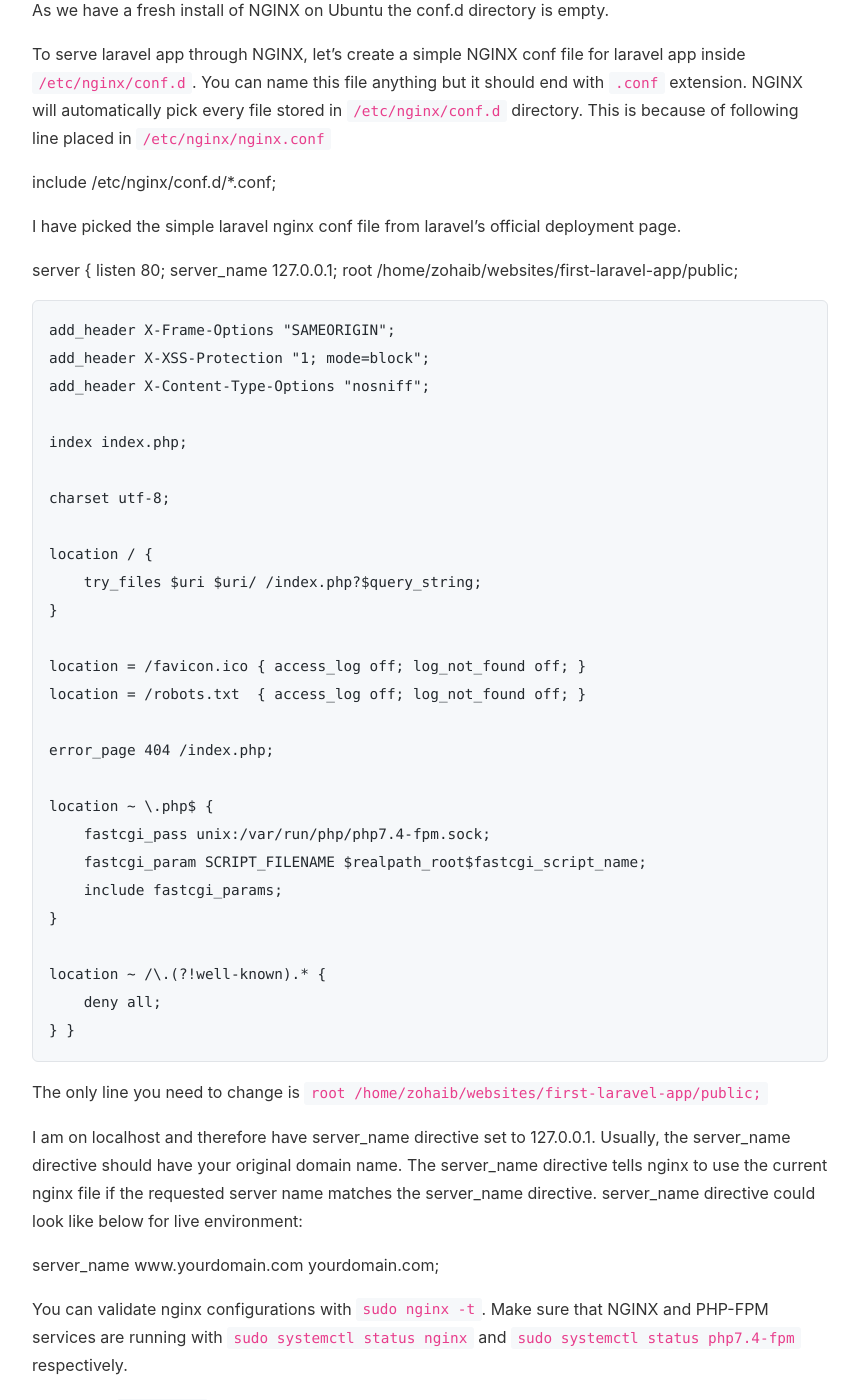
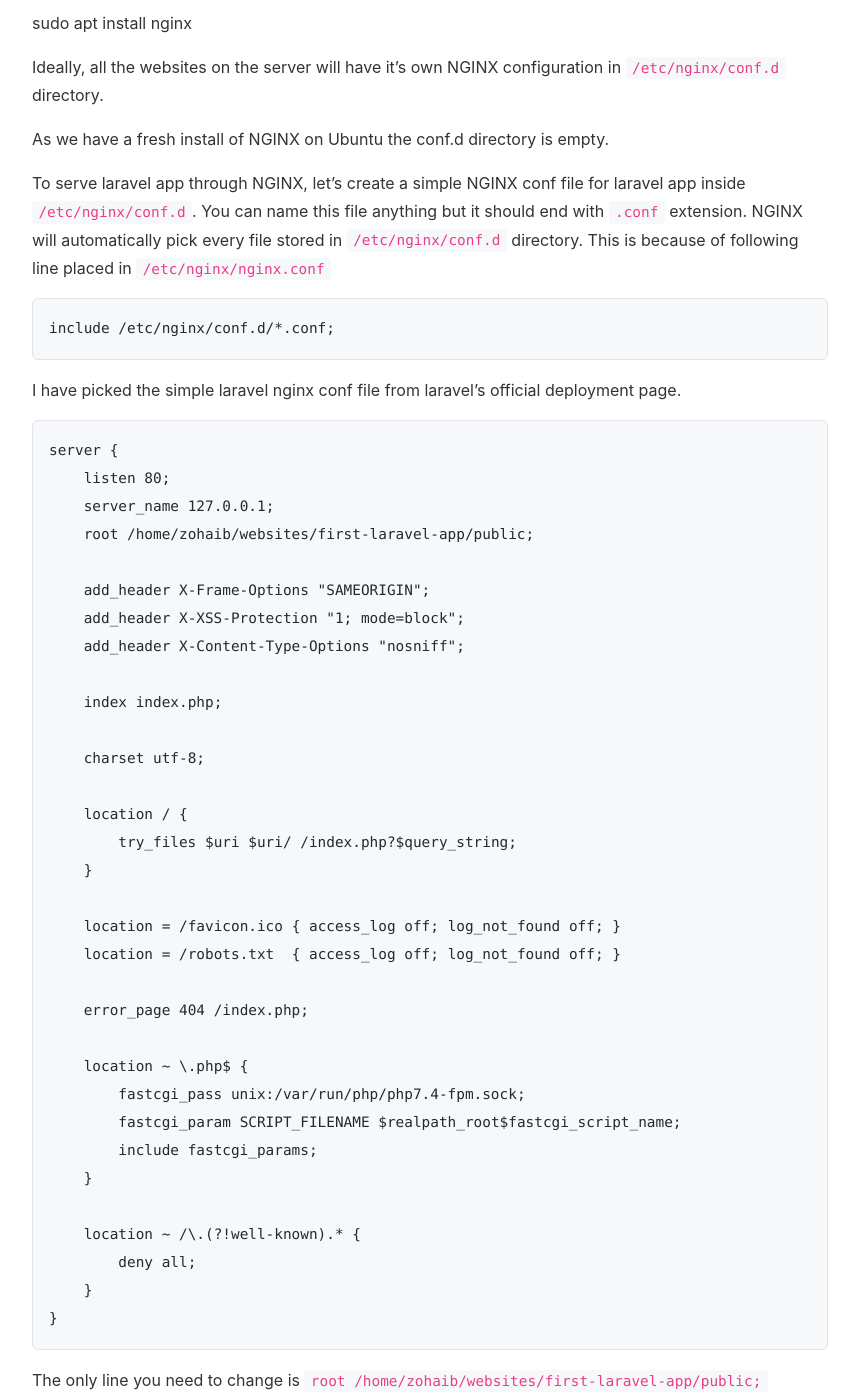
Before and after one commit to zohaib-shah/weblearningblog, a Jekyll site: the page built from _posts/2021-02-16-how-to-install-laravel-with-nginx-on-ubuntu.md, in a window 1280 px wide and 1400 px high, scrolled down 2291 px. Shown: the whole window, without its empty margins (210-1069 px from the left). Built offline with Jekyll 4.4.1, drawn with Linux system fonts in a browser that asks for light colours; some of the changed text lies outside the part shown.

Commit message:
Fix code formatting in laravel-nginx and redis-mongodb posts

````diff
--- a/_posts/2021-02-16-how-to-install-laravel-with-nginx-on-ubuntu.md
+++ b/_posts/2021-02-16-how-to-install-laravel-with-nginx-on-ubuntu.md
@@ -50,25 +50,29 @@ Verify that all the modules are installed by running `php -m`
 
 As NPM is for NodeJS and PIP is for Python, PHP has it's dependency manager in the shape of [Composer](https://getcomposer.org" target="_blank" rel="noreferrer noopener nofollow). Install Composer on Ubuntu with following simple steps:
 
-
-`sudo apt install curl``curl -sS https://getcomposer.org/installer | php``sudo mv composer.phar /usr/local/bin/composer`
-
+```bash
+sudo apt install curl
+curl -sS https://getcomposer.org/installer | php
+sudo mv composer.phar /usr/local/bin/composer
+```
 
 ### Add Laravel installer through composer
 
 
 Let's add laravel installer through composer.
 
+```bash
 composer global require laravel/installer
-
+```
 
 Laravel installer is now available to use, but possibly Ubuntu shell doesn't know the directory to execute laravel installer from.
 
 
 To make Ubuntu recognize laravel installer, add composer's system-wide vendor bin directory to the PATH variable.
 
+```bash
 export PATH="$PATH:$HOME/.config/composer/vendor/bin"
-
+```
 
 It is important to note here that the location of composer's vendor bin directory is different for each operating system (My one is Ubuntu 20.04)
 
@@ -98,11 +102,13 @@ As we have a fresh install of NGINX on Ubuntu the conf.d directory is empty.
 
 To serve laravel app through NGINX, let's create a simple NGINX conf file for laravel app inside `/etc/nginx/conf.d`. You can name this file anything but it should end with `.conf` extension. NGINX will automatically pick every file stored in `/etc/nginx/conf.d` directory. This is because of following line placed in `/etc/nginx/nginx.conf`
 
+```nginx
 include /etc/nginx/conf.d/*.conf;
-
+```
 
 I have picked the simple laravel nginx conf file from laravel's official deployment page.
 
+```nginx
 server {
     listen 80;
     server_name 127.0.0.1;
@@ -135,22 +141,25 @@ server {
         deny all;
     }
 }
-
+```
 
 The only line you need to change is `root /home/zohaib/websites/first-laravel-app/public;`
 
 
 I am on localhost and therefore have server_name directive set to 127.0.0.1. Usually, the server_name directive should have your original domain name. The server_name directive tells nginx to use the current nginx file if the requested server name matches the server_name directive. server_name directive could look like below for live environment:
 
+```nginx
 server_name www.yourdomain.com yourdomain.com;
+```
 
 You can validate nginx configurations with `sudo nginx -t`. Make sure that NGINX and PHP-FPM services are running with `sudo systemctl status nginx` and `sudo systemctl status php7.4-fpm` respectively.
 
 
 Now, open `127.0.0.1` in your browser and you should see Laravel welcome page. If you see any permissions error on storage directory, change the root directory permissions as below:
 
+```bash
 sudo chown -R www-data:www-data /home/zohaib/websites/first-laravel-app
-
+```
 
 ### Conclusion
 
````
Also changed, not shown: _posts/2021-02-02-how-to-use-redis-as-cache-for-mongodb-queries-in-nodejs.md (+8 -4 lines).
